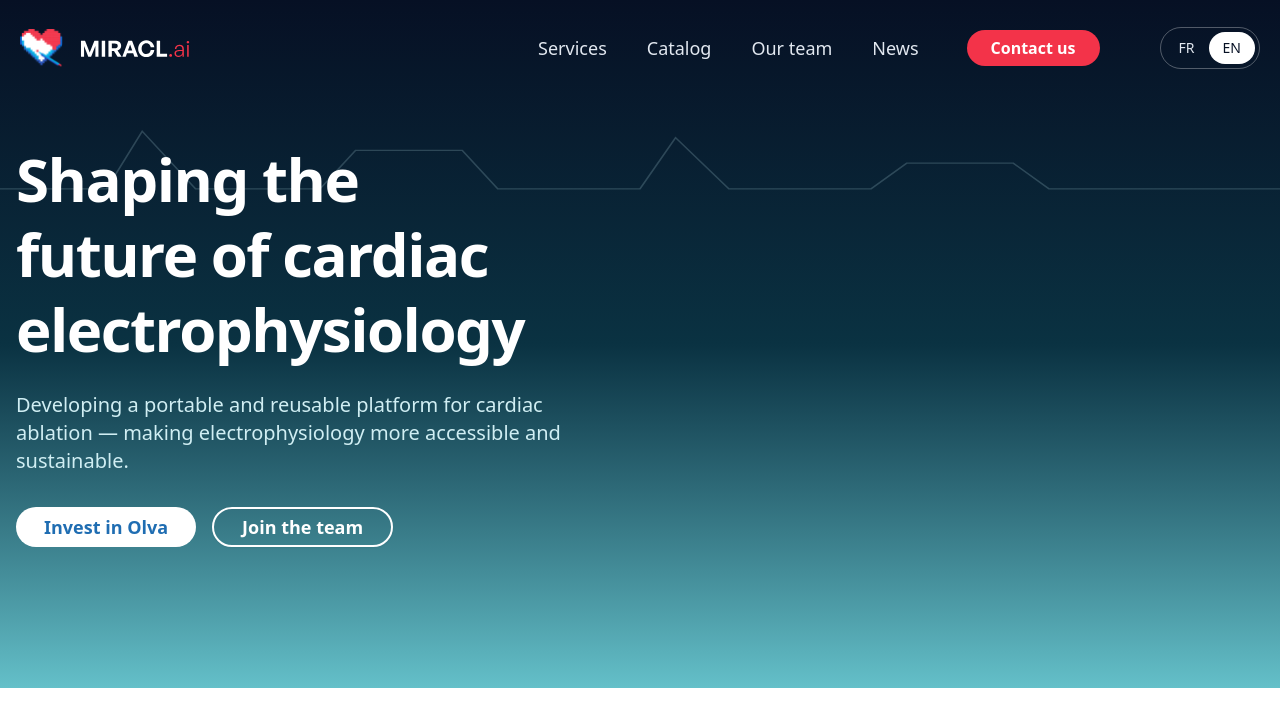
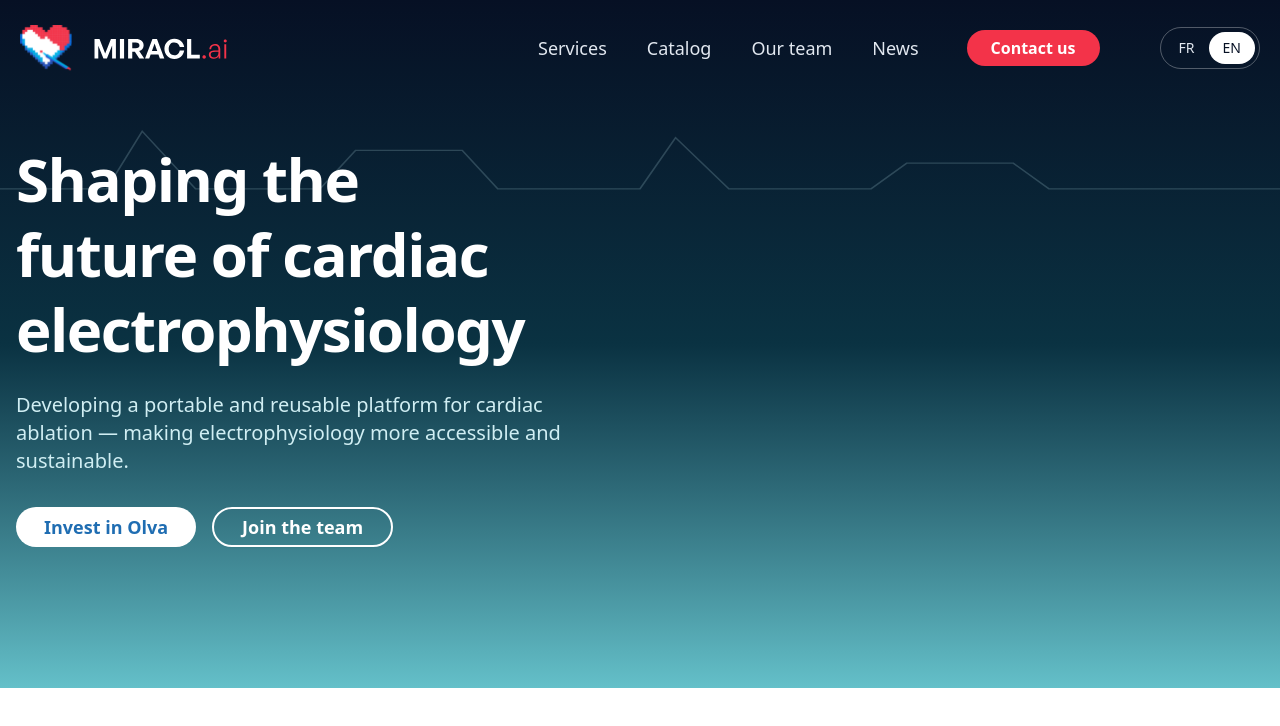
Before and after one commit to stoupi/miraclai, a Next.js app: page /en in a window 1280 px wide. Shown: the top 726 px of the page. Built offline with nearby package versions, Linux system fonts and the light colour scheme.

Commit message:
taille logo

```diff
--- a/app/[locale]/components/navbar.tsx
+++ b/app/[locale]/components/navbar.tsx
@@ -19,7 +19,7 @@ export function Navbar() {
     <nav className="absolute top-0 z-50 w-full bg-transparent">
       <div className="container mx-auto flex h-24 items-center justify-between px-5">
         <Link href="/" className="flex items-center">
-          <Image src="/assets/logo_miracl_blanc_V2.svg" alt={t('logoAlt')} width={180} height={44} priority />
+          <Image src="/assets/logo_miracl_blanc_V2.svg" alt={t('logoAlt')} width={220} height={54} priority />
         </Link>
 
         <div className="hidden md:flex items-center gap-10 text-lg">
```
